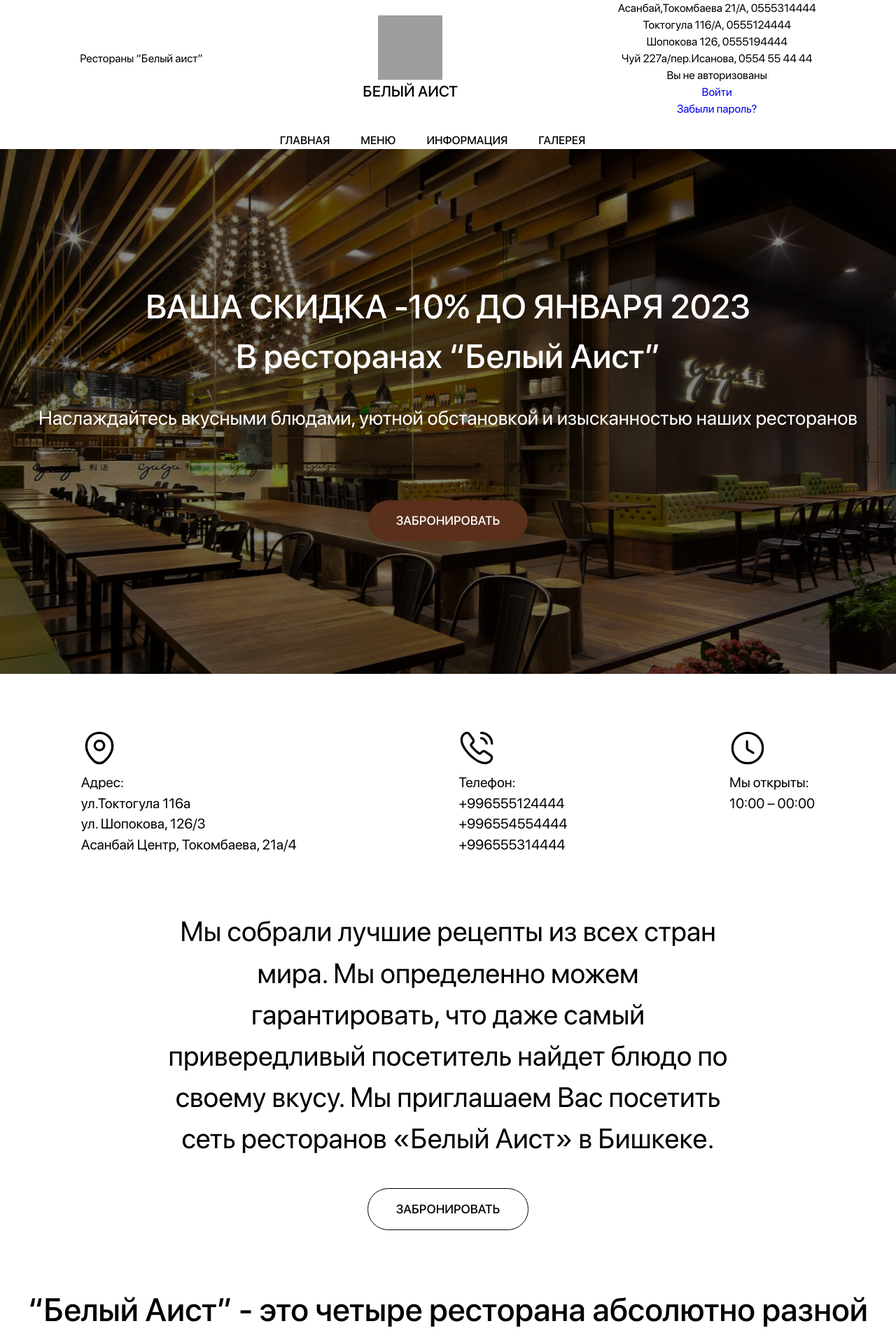
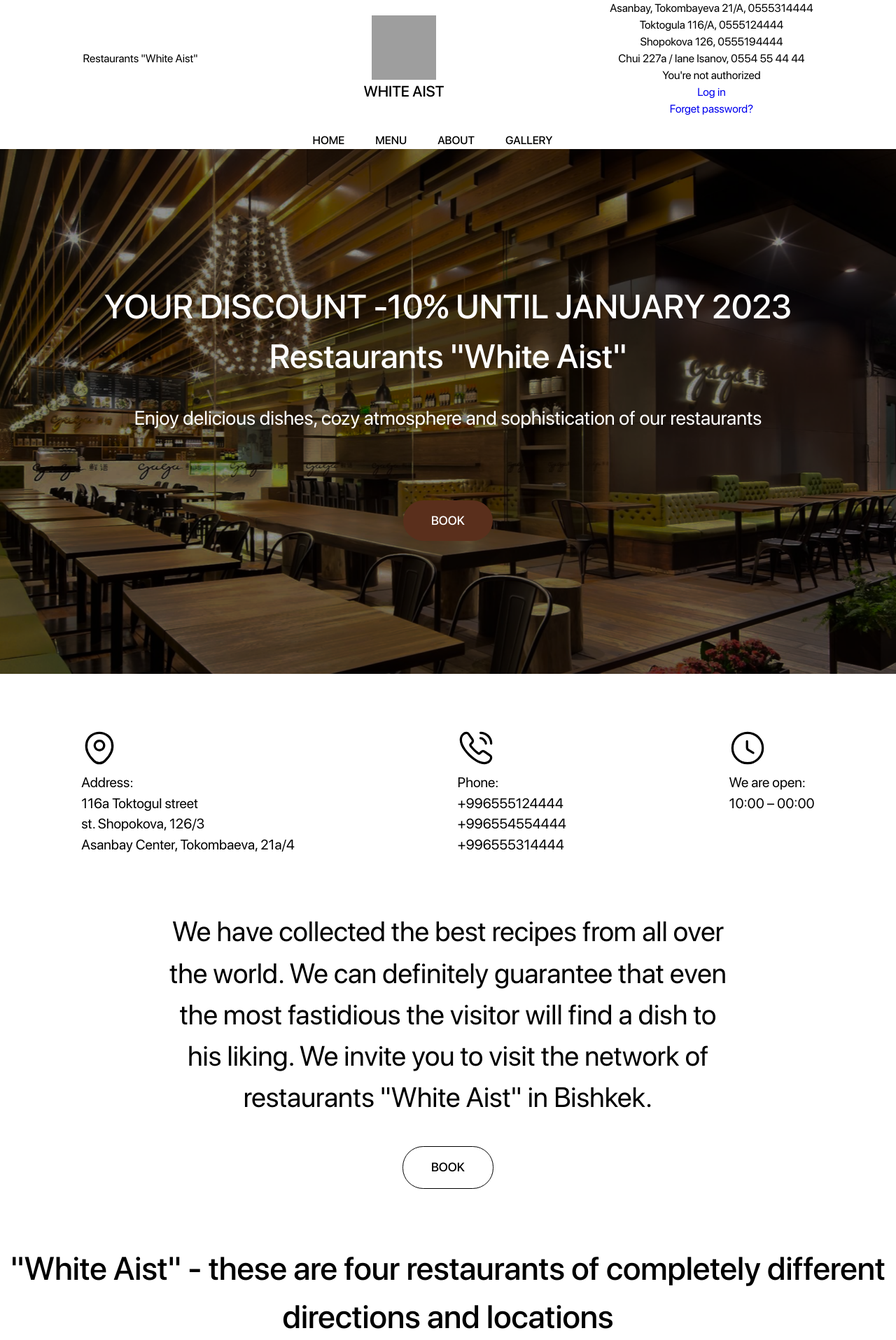
Before and after one commit to orenvadi/Django-Site-Toikana, a Django app: page / in a window 1280 px wide. Shown: the top 1915 px of the page at 70% size. Run offline with Django 4.2, Linux system fonts and the light colour scheme; data comes from the database, SQL or seed files in the repository; both versions use the stored data as it was after the commit; parts of the project's set-up code (start-up, migrations or seed data) failed here and were passed over; some libraries are stand-ins or nearby versions; some web fonts are replaced; grey boxes are pictures that could not be loaded.

Commit message:
Translated and Booking coonected

```diff
--- a/home_page/views.py
+++ b/home_page/views.py
@@ -93,7 +93,7 @@ class HomePageView(ListView):  # просмотр начальной стран
 # Leave review
 class AddBooking(CreateView):
     form_class = AddBooking
-    template_name = "index_booking.html"
+    template_name = "booking.html"
     success_url = "/"
 
 
--- a/templates/add_new.html
+++ b/templates/add_new.html
@@ -1,6 +1,6 @@
 {% extends "base_header.html" %}
 {% block content %}
-<h1>Новая информация</h1>
+<h1>New data</h1>
 <form action="" method="post" enctype="multipart/form-data">{% csrf_token %}
 {{ form.as_p }}
 <input type="submit" value="Save">
--- a/templates/base_header_footer.html
+++ b/templates/base_header_footer.html
@@ -7,7 +7,7 @@
   <meta charset="UTF-8">
   <meta http-equiv="X-UA-Compatible" content="IE=edge">
   <meta name="viewport" content="width=device-width, initial-scale=1.0">
-  <title>Белый Аист - главная</title>
+  <title>White Aist - home</title>
   <link rel="stylesheet" href="https://cdn.jsdelivr.net/npm/swiper@8/swiper-bundle.min.css" />
   <link rel="stylesheet" href="/static/css/index.css">
   <link rel="icon" href="/static/images/logo.svg" sizes="32*32">
@@ -18,35 +18,35 @@
     <div class="header__info">
       <ul>
         <li>
-          Рестораны “Белый аист”
+          Restaurants "White Aist"
         </li>
         <li>
           <img class="" src="/static/images/logo.svg" alt="logo">
-          <p class="logo__title">БЕЛЫЙ АИСТ</p>
+          <p class="logo__title">WHITE AIST</p>
         </li>
         <li>
           <ul>
             <li>
-              Асанбай,Токомбаева 21/А, 0555314444
+              Asanbay, Tokombayeva 21/A, 0555314444
             </li>
             <li>
-              Токтогула 116/А, 0555124444
+              Toktogula 116/A, 0555124444
             </li>
             <li>
-              Шопокова 126, 0555194444
+              Shopokova 126, 0555194444
             </li>
             <li>
-              Чуй 227а/пер.Исанова, 0554 55 44 44
+              Chui 227a / lane Isanov, 0554 55 44 44
             </li>
             <li>
               {% if user.is_authenticated %}
-              <p>Добро пожаловать {{ user.username }}!</p>
-              <p><a href="{% url 'logout' %}">Выйти</a></p>
+              <p>Welcome {{ user.username }}!</p>
+              <p><a href="{% url 'logout' %}">Logout</a></p>
               {% else %}
-              <p>Вы не авторизованы</p>
-              <a href="{% url 'login' %}">Войти</a>
+              <p>You're not authorized</p>
+              <a href="{% url 'login' %}">Log in</a>
               <!-- <a href="{% url 'signup' %}">Зарегистрироваться</a> -->
-              <p><a href="{% url 'password_reset' %}">Забыли пароль?</a></p>
+              <p><a href="{% url 'password_reset' %}">Forget password?</a></p>
               {%endif%}
             </li>
           </ul>
@@ -56,16 +56,16 @@
     <div class="nav">
       <ul class="nav__list">
         <li class="nav__list-item">
-          <a href="{% url 'home' %}">ГЛАВНАЯ</a>
+          <a href="{% url 'home' %}">HOME</a>
         </li>
         <li class="nav__list-item">
-          <a href="{% url 'menu' %}">МЕНЮ</a>
+          <a href="{% url 'menu' %}">MENU</a>
         </li>
         <li class="nav__list-item">
-          <a href="{% url 'review' %}">ИНФОРМАЦИЯ</a>
+          <a href="{% url 'review' %}">ABOUT</a>
         </li>
         <li class="nav__list-item">
-          <a href="{% url 'review' %}">ГАЛЕРЕЯ</a>
+          <a href="{% url 'review' %}">GALLERY</a>
         </li>
         <!-- <li class="nav__list-item">
           <a href="{% url 'signup' %}">РЕГИСТРАЦИЯ</a>
@@ -81,13 +81,13 @@
 
   <footer class="footer">
     <div class="footer__contacts">
-      <h3>Контакты</h3>
+      <h3>Contacts</h3>
       <ul>
-        <li>Асанбай,Токомбаева 21/А, 0555314444</li>
-        <li>Токтогула 116/А, 0555124444</li>
-        <li>Шопокова 126, 0555194444</li>
+        <li>Asanbay, Tokombayeva 21/A, 0555314444</li>
+        <li>Toktogula 116/A, 0555124444</li>
+        <li>Shopokova 126, 0555194444</li>
       </ul>
-      <button>СВЯЗАТЬСЯ</button>
+      <button>CONTACT</button>
     </div>
     <div class="footer__map">
       <div class="location__map">
--- a/templates/contact.html
+++ b/templates/contact.html
@@ -4,14 +4,14 @@
     <center>
         <header>
             <h1>
-                Наши контакты и как нас найти
+                Our contacts and how to find us
             </h1>
         </header>
 
         {% for i in contacts %}
         <div class="class">
-            <h2> Наши адреса - {{i.address}}</h2>
-            <p>Телефоны для брони -{{i.phone_number}}</p>
+            <h2> Our addresses- {{i.address}}</h2>
+            <p>Phones for booking - {{i.phone_number}}</p>
             <p>whatsApp - {{i.whatsApp}}</p>
             <p>telegram - {{i.telegram}}</p>
             <p>instagram - {{i.instagram}}</p>
--- a/templates/dish_detail.html
+++ b/templates/dish_detail.html
@@ -32,7 +32,7 @@
             {{dish.description}}
           </p>
         </div>
-        <span>цена: {{dish.price}} сом</span>
+        <span>price: {{dish.price}} som</span>
         <p>{{dish.menu}}</p>
       </div>
     </section>
--- a/templates/index.html
+++ b/templates/index.html
@@ -3,17 +3,19 @@
   <main>
     <section class="hero">
       <h1 class="main__title">
-        ВАША СКИДКА -10% ДО ЯНВАРЯ 2023
+        YOUR DISCOUNT -10% UNTIL JANUARY 2023
       </h1>
       <h2 class="hero__title">
-        В ресторанах “Белый Аист”
+         Restaurants "White Aist"
       </h2>
       <p class="hero__info">
-        Наслаждайтесь вкусными блюдами, уютной обстановкой и изысканностью наших ресторанов
+        Enjoy delicious dishes, cozy atmosphere and sophistication of our restaurants
       </p>
+      <a href="{%url 'booking' %}">
       <button class="button button_brown">
-        ЗАБРОНИРОВАТЬ
+       BOOK
       </button>
+      </a>
     </section>
     <section class="about">
       <ul class="about__list">
@@ -27,10 +29,10 @@
               stroke="black" stroke-width="1.5" />
           </svg>
           <ul>
-            <li>Адрес:</li>
-            <li>ул.Токтогула 116а</li>
-            <li>ул. Шопокова, 126/3</li>
-            <li>Асанбай Центр, Токомбаева, 21а/4</li>
+            <li>Address:</li>
+            <li>116a Toktogul street</li>
+            <li>st. Shopokova, 126/3</li>
+            <li>Asanbay Center, Tokombaeva, 21a/4</li>
           </ul>
         </li>
         <li>
@@ -42,7 +44,7 @@
               stroke="black" stroke-width="1.5" stroke-linecap="round" stroke-linejoin="round" />
           </svg>
           <ul>
-            <li>Телефон:</li>
+            <li>Phone:</li>
             <li>+996555124444</li>
             <li>+996554554444</li>
             <li>+996555314444</li>
@@ -56,7 +58,7 @@
               stroke-width="1.5" stroke-linecap="round" stroke-linejoin="round" />
           </svg>
           <ul>
-            <li>Мы открыты:</li>
+            <li>We are open:</li>
             <li>10:00 – 00:00</li>
           </ul>
         </li>
@@ -64,13 +66,14 @@
     </section>
     <section class="reservation">
       <p class="reservation__info">
-        Мы собрали лучшие рецепты из всех cтран мира. Мы определенно можем гарантировать, что даже самый привередливый
-        посетитель найдет блюдо по своему вкусу. Мы приглашаем Вас посетить сеть ресторанов «Белый Аист» в Бишкеке.
-      </p>
-      <button class="button button_white">ЗАБРОНИРОВАТЬ</button>
+         We have collected the best recipes from all over the world. We can definitely guarantee that even the most fastidious
+         the visitor will find a dish to his liking. We invite you to visit the network of restaurants "White Aist" in Bishkek.      </p>
+      <a href="{%url 'booking' %}">
+      <button class="button button_white">BOOK</button>
+      </a>
     </section>
     <section class="branches">
-      <h2 class="branches__title"> “Белый Аист” - это четыре ресторана абсолютно разной направленности и местоположения
+      <h2 class="branches__title"> "White Aist" - these are four restaurants of completely different directions and locations
       </h2>
       <ul class="branches__list">
 
@@ -116,7 +119,9 @@
           <img src="/static/images/restaurantPhoto6.png" alt="">
         </div>
       </div>
-      <button class="button button_white">ЗАБРОНИРОВАТЬ</button>
+      <a href="{%url 'booking' %}">
+      <button class="button button_white">BOOK</button>
+      </a>
     </section>
     <section class="menu">
       <ul class="menu__list row">
@@ -150,7 +155,7 @@
 
       </ul>
       <button class="button button_white">
-        <a href="{% url 'menu' %}">ПОСМОТРЕТЬ МЕНЮ</a>
+        <a href="{% url 'menu' %}">VIEW MENU</a>
       </button>
     </section>
     <section class="kitchener">
@@ -187,10 +192,10 @@
     </section>
     <section class="news">
       <h2 class="news__title">
-        Наши новости
+        Our news
       </h2>
       <p class="news__info">
-        Мы проводим интересные мероприятия: живые концерты, еженедельные дегустации и меню от приглашенных шефов.
+        We hold interesting events: live concerts, weekly tastings and menus from invited chefs.
       </p>
       <ul class="news__cards row">
 
@@ -242,33 +247,5 @@
         <div class="swiper-button-next"></div>
       </div>
     </section>
-    <section class="feedback">
-      <h5>ВАША СКИДКА -10% ДО ЯНВАРЯ 2023</h5>
-      <p>Оставьте, пожалуйста, корректные данные, чтобы мы могли связаться с вами!</p>
-      <form class="form">
-        <label>
-          <input type="text" placeholder="Имя">
-        </label>
-        <label>
-          <input type="text" placeholder="Номер телефона">
-        </label>
-        <label>
-          <input type="date" placeholder="Дата мероприятия">
-        </label>
-        <label>
-          <input type="number" placeholder="Количество гостей">
-        </label>
-        <label>
-          Выберите филиал
-          <select>
-            <option>Асанбай</option>
-            <option>Белый Аист</option>
-            <option>Токтогула</option>
-            <option>Шопокова</option>
-          </select>
-        </label>
-        <button class="formButton">Получить консультацию</button>
-      </form>
-    </section>
   </main>
 {% endblock main %}
```
Also changed, not shown: other parts of templates/index.html (+14 -14 lines), templates/base_header.html (+16 -16 lines), templates/booking.html (renamed from templates/index_booking.html, +4 -4 lines), templates/menu.html (+8 -8 lines), templates/menu_type.html (+6 -6 lines), templates/update.html (+8 -5 lines), db.sqlite3.
